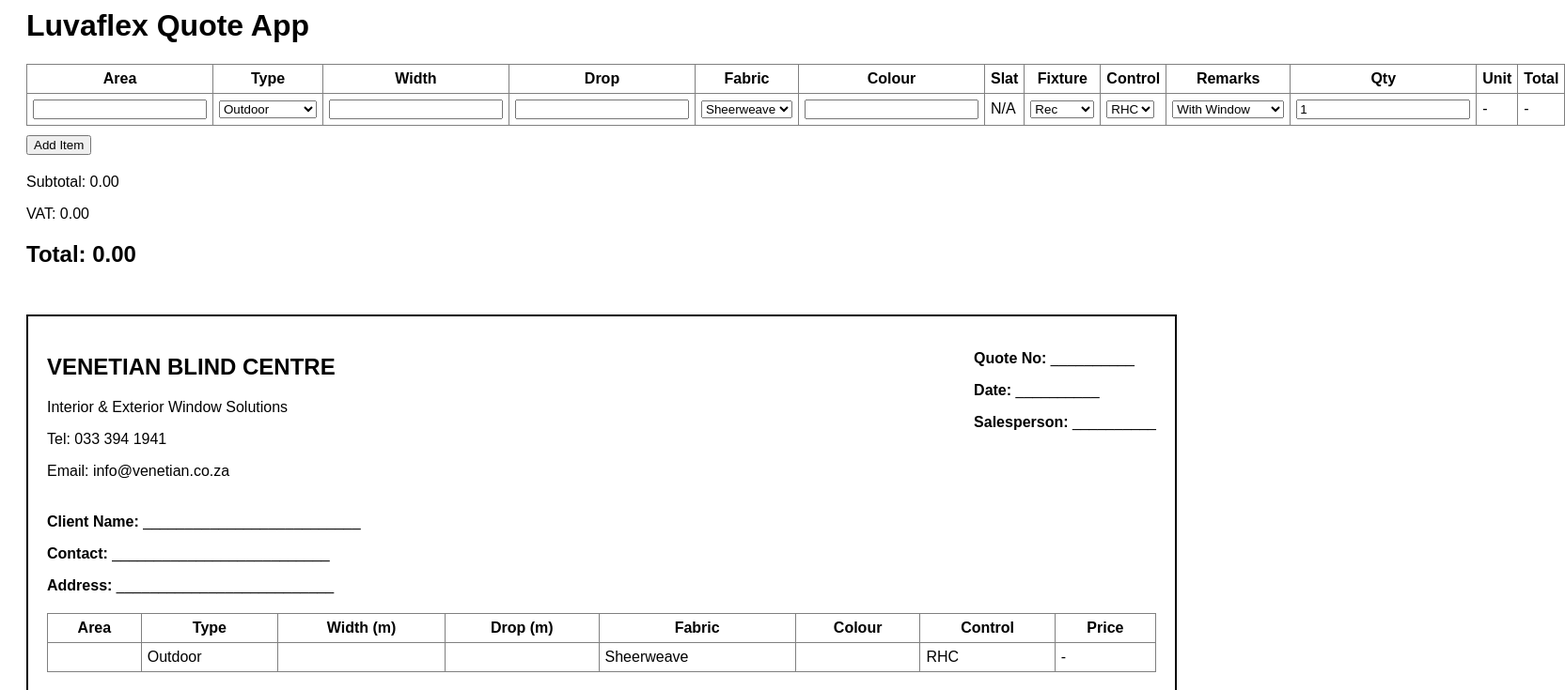
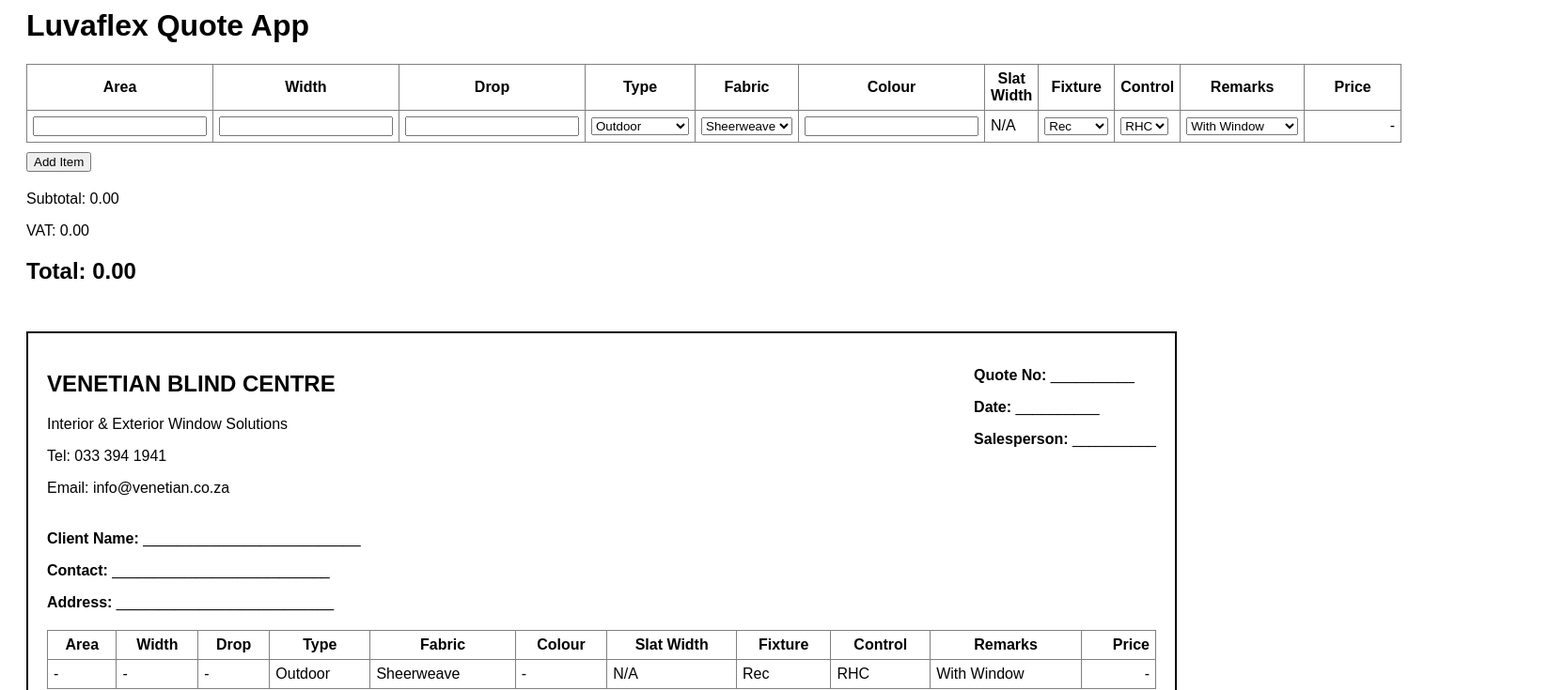
Before and after one commit to vbcsales2-prog/luvaflex-app, a Next.js app: page / in a window 1280 px wide. Shown: the part 40-775 px from the top of the page at 94% size, 1665 px wide, since content can reach past the window. Built offline with nearby package versions, Linux system fonts and the light colour scheme.

Commit message:
Update page.tsx

```diff
--- a/app/page.tsx
+++ b/app/page.tsx
@@ -24,22 +24,18 @@
   type: BlindType;
   width: number | "";
   drop: number | "";
-  qty: number;
-
   fabric: string;
   colour: string;
   slat: string;
   fixture: string;
   control: string;
   remarks: string;
-
   manualPrice?: number;
   editingPrice?: boolean;
 };
 
 type ComputedItem = Item & {
-  unit: number;
-  total: number;
+  price: number;
   pending?: boolean;
   custom?: boolean;
   manual?: boolean;
@@ -150,6 +146,11 @@
   return type === "Outdoor" ? "With Window" : "";
 }
 
+function displayValue(value: string | number | "" | undefined): string {
+  if (value === "" || value === undefined) return "-";
+  return String(value);
+}
+
 export default function Page() {
   const [items, setItems] = useState<Item[]>([
     {
@@ -158,7 +159,6 @@
       type: "Outdoor",
       width: "",
       drop: "",
-      qty: 1,
       fabric: "Sheerweave",
       colour: "",
       slat: "",
@@ -169,7 +169,7 @@
   ]);
 
   const update = <K extends keyof Item>(id: string, field: K, value: Item[K]) => {
-    setItems((prev) => prev.map((i) => (i.id === id ? { ...i, [field]: value } : i)));
+    setItems((prev) => prev.map((item) => (item.id === id ? { ...item, [field]: value } : item)));
   };
 
   const addItem = () => {
@@ -181,7 +181,6 @@
         type: "Outdoor",
         width: "",
         drop: "",
-        qty: 1,
         fabric: "Sheerweave",
         colour: "",
         slat: "",
@@ -193,19 +192,18 @@
   };
 
   const computed: ComputedItem[] = useMemo(() => {
-    return items.map((i) => {
-      let unit = 0;
-      let total = 0;
-      let manual = false;
+    return items.map((item) => {
+      let price = 0;
       let pending = false;
       let custom = false;
+      let manual = false;
 
-      if (i.type === "Outdoor") {
-        if (i.width === "" || i.drop === "") {
+      if (item.type === "Outdoor") {
+        if (item.width === "" || item.drop === "") {
           pending = true;
         } else {
-          const widthMm = Math.ceil(Number(i.width) * 1000);
-          const dropMm = Math.ceil(Number(i.drop) * 1000);
+          const widthMm = Math.ceil(Number(item.width) * 1000);
+          const dropMm = Math.ceil(Number(item.drop) * 1000);
 
           const roundedWidth = roundUp(widthMm, WIDTH_STEPS_MM);
           const roundedDrop = roundUp(dropMm, DROP_STEPS_MM);
@@ -214,24 +212,22 @@
             custom = true;
           } else {
             const base = BASE_PRICE_GRID[roundedDrop][roundedWidth];
-            const addon = i.remarks === "With Window" ? CLEAR_WINDOW_ADDON[roundedWidth] : 0;
-            unit = base + addon;
+            const addon = item.remarks === "With Window" ? CLEAR_WINDOW_ADDON[roundedWidth] : 0;
+            price = base + addon;
           }
         }
       } else {
         manual = true;
-        if (typeof i.manualPrice === "number" && !Number.isNaN(i.manualPrice)) {
-          unit = i.manualPrice;
+        if (typeof item.manualPrice === "number" && !Number.isNaN(item.manualPrice)) {
+          price = item.manualPrice;
         }
       }
 
-      total = unit * (Number(i.qty) || 0);
-
-      return { ...i, unit, total, manual, pending, custom };
+      return { ...item, price, pending, custom, manual };
     });
   }, [items]);
 
-  const subtotal = computed.reduce((s, i) => s + i.total, 0);
+  const subtotal = computed.reduce((sum, item) => sum + item.price, 0);
   const vat = subtotal * VAT_RATE;
   const grandTotal = subtotal + vat;
 
@@ -239,61 +235,34 @@
     <div style={{ padding: 20, fontFamily: "Arial" }}>
       <h1>Luvaflex Quote App</h1>
 
-      <table border={1} cellPadding={6} style={{ width: "100%", marginTop: 20, borderCollapse: "collapse" }}>
+      <table
+        border={1}
+        cellPadding={6}
+        style={{ width: "100%", marginTop: 20, borderCollapse: "collapse" }}
+      >
         <thead>
           <tr>
             <th>Area</th>
-            <th>Type</th>
             <th>Width</th>
             <th>Drop</th>
+            <th>Type</th>
             <th>Fabric</th>
             <th>Colour</th>
-            <th>Slat</th>
+            <th>Slat Width</th>
             <th>Fixture</th>
             <th>Control</th>
             <th>Remarks</th>
-            <th>Qty</th>
-            <th>Unit</th>
-            <th>Total</th>
+            <th>Price</th>
           </tr>
         </thead>
 
         <tbody>
-          {computed.map((i) => (
-            <tr key={i.id}>
-              <td>
-                <input value={i.area} onChange={(e) => update(i.id, "area", e.target.value)} />
-              </td>
-
-              <td>
-                <select
-                  value={i.type}
-                  onChange={(e) => {
-                    const newType = e.target.value as BlindType;
-                    const controls = getControlOptions(newType);
-                    update(i.id, "type", newType);
-                    update(i.id, "control", controls[0]);
-                    update(i.id, "fabric", defaultFabric(newType));
-                    update(i.id, "remarks", defaultRemarks(newType));
-                    update(i.id, "slat", defaultSlat(newType));
-                    update(i.id, "manualPrice", undefined);
-                    update(i.id, "editingPrice", false);
-                  }}
-                >
-                  {TYPES.map((t) => (
-                    <option key={t} value={t}>
-                      {t}
-                    </option>
-                  ))}
-                </select>
-              </td>
-
+          {computed.map((item) => (
+            <tr key={item.id}>
               <td>
                 <input
-                  type="number"
-                  step="0.001"
-                  value={i.width}
-                  onChange={(e) => update(i.id, "width", e.target.value === "" ? "" : Number(e.target.value))}
+                  value={item.area}
+                  onChange={(e) => update(item.id, "area", e.target.value)}
                 />
               </td>
 
@@ -301,46 +270,100 @@
                 <input
                   type="number"
                   step="0.001"
-                  value={i.drop}
-                  onChange={(e) => update(i.id, "drop", e.target.value === "" ? "" : Number(e.target.value))}
+                  value={item.width}
+                  onChange={(e) =>
+                    update(item.id, "width", e.target.value === "" ? "" : Number(e.target.value))
+                  }
                 />
               </td>
 
               <td>
-                {i.type === "Outdoor" ? (
-                  <select value={i.fabric} onChange={(e) => update(i.id, "fabric", e.target.value)}>
+                <input
+                  type="number"
+                  step="0.001"
+                  value={item.drop}
+                  onChange={(e) =>
+                    update(item.id, "drop", e.target.value === "" ? "" : Number(e.target.value))
+                  }
+                />
+              </td>
+
+              <td>
+                <select
+                  value={item.type}
+                  onChange={(e) => {
+                    const newType = e.target.value as BlindType;
+                    const controls = getControlOptions(newType);
+                    update(item.id, "type", newType);
+                    update(item.id, "control", controls[0]);
+                    update(item.id, "fabric", defaultFabric(newType));
+                    update(item.id, "remarks", defaultRemarks(newType));
+                    update(item.id, "slat", defaultSlat(newType));
+                    update(item.id, "manualPrice", undefined);
+                    update(item.id, "editingPrice", false);
+                  }}
+                >
+                  {TYPES.map((type) => (
+                    <option key={type} value={type}>
+                      {type}
+                    </option>
+                  ))}
+                </select>
+              </td>
+
+              <td>
+                {item.type === "Outdoor" ? (
+                  <select
+                    value={item.fabric}
+                    onChange={(e) => update(item.id, "fabric", e.target.value)}
+                  >
                     <option value="Sheerweave">Sheerweave</option>
                     <option value="PVC">PVC</option>
                     <option value="Ribtext">Ribtext</option>
                   </select>
                 ) : (
-                  <input value={i.fabric} onChange={(e) => update(i.id, "fabric", e.target.value)} />
+                  <input
+                    value={item.fabric}
+                    onChange={(e) => update(item.id, "fabric", e.target.value)}
+                  />
                 )}
               </td>
 
               <td>
-                <input value={i.colour} onChange={(e) => update(i.id, "colour", e.target.value)} />
+                <input
+                  value={item.colour}
+                  onChange={(e) => update(item.id, "colour", e.target.value)}
+                />
               </td>
 
               <td>
-                {getSlatMode(i.type) === "venetian" ? (
-                  <select value={i.slat || "25mm"} onChange={(e) => update(i.id, "slat", e.target.value)}>
+                {getSlatMode(item.type) === "venetian" ? (
+                  <select
+                    value={item.slat || "25mm"}
+                    onChange={(e) => update(item.id, "slat", e.target.value)}
+                  >
                     <option value="25mm">25mm</option>
                     <option value="50mm">50mm</option>
                   </select>
-                ) : getSlatMode(i.type) === "vertical" ? (
-                  <select value={i.slat || "90mm"} onChange={(e) => update(i.id, "slat", e.target.value)}>
+                ) : getSlatMode(item.type) === "vertical" ? (
+                  <select
+                    value={item.slat || "90mm"}
+                    onChange={(e) => update(item.id, "slat", e.target.value)}
+                  >
                     <option value="90mm">90mm</option>
                     <option value="127mm">127mm</option>
                     <option value="250mm">250mm</option>
                   </select>
                 ) : (
-                  "N/A"
+                  <span>N/A</span>
                 )}
               </td>
 
               <td>
-                <select value={i.fixture} onChange={(e) => update(i.id, "fixture", e.target.value)}>
+                <select
+                  value={item.fixture}
+                  onChange={(e) => update(item.id, "fixture", e.target.value)}
+                >
                   <option value="Rec">Rec</option>
                   <option value="F/F">F/F</option>
                   <option value="Custom">Custom</option>
@@ -348,65 +371,62 @@
               </td>
 
               <td>
-                <select value={i.control} onChange={(e) => update(i.id, "control", e.target.value)}>
-                  {getControlOptions(i.type).map((c) => (
-                    <option key={c} value={c}>
-                      {c}
+                <select
+                  value={item.control}
+                  onChange={(e) => update(item.id, "control", e.target.value)}
+                >
+                  {getControlOptions(item.type).map((option) => (
+                    <option key={option} value={option}>
+                      {option}
                     </option>
                   ))}
                 </select>
               </td>
 
               <td>
-                {i.type === "Outdoor" ? (
-                  <select value={i.remarks} onChange={(e) => update(i.id, "remarks", e.target.value)}>
+                {item.type === "Outdoor" ? (
+                  <select
+                    value={item.remarks}
+                    onChange={(e) => update(item.id, "remarks", e.target.value)}
+                  >
                     <option value="With Window">With Window</option>
                     <option value="Without Window">Without Window</option>
                   </select>
                 ) : (
-                  <input value={i.remarks} onChange={(e) => update(i.id, "remarks", e.target.value)} />
+                  <input
+                    value={item.remarks}
+                    onChange={(e) => update(item.id, "remarks", e.target.value)}
+                  />
                 )}
               </td>
 
-              <td>
+              <td style={{ textAlign: "right", minWidth: 90 }}>
+                {item.manual ? (
+                  item.editingPrice ? (
                     <input
                       type="number"
-                  value={i.qty}
-                  onChange={(e) => update(i.id, "qty", Math.max(0, Number(e.target.value) || 0))}
-                />
-              </td>
-
-              <td>
-                {i.manual ? (
-                  i.editingPrice ? (
-                    <input
-                      type="number"
-                      defaultValue={i.manualPrice ?? ""}
+                      defaultValue={item.manualPrice ?? ""}
                       onBlur={(e) => {
-                        update(i.id, "manualPrice", Number(e.target.value) || 0);
-                        update(i.id, "editingPrice", false);
+                        update(item.id, "manualPrice", Number(e.target.value) || 0);
+                        update(item.id, "editingPrice", false);
                       }}
                       autoFocus
                     />
                   ) : (
                     <span
                       style={{ cursor: "pointer", color: "blue" }}
-                      onClick={() => update(i.id, "editingPrice", true)}
+                      onClick={() => update(item.id, "editingPrice", true)}
                     >
-                      {i.manualPrice ? currency(i.manualPrice) : "Manual Entry"}
+                      {item.manualPrice ? currency(item.manualPrice) : "Manual Entry"}
                     </span>
                   )
-                ) : i.pending ? (
+                ) : item.pending ? (
                   "-"
-                ) : i.custom ? (
+                ) : item.custom ? (
                   <span style={{ color: "red", fontWeight: 600 }}>Custom Quote</span>
                 ) : (
-                  currency(i.unit)
+                  currency(item.price)
                 )}
-              </td>
-
-              <td>
-                {i.pending ? "-" : i.custom ? "-" : i.total ? currency(i.total) : "-"}
               </td>
             </tr>
           ))}
@@ -422,19 +442,16 @@
         <p>VAT: {currency(vat)}</p>
         <h2>Total: {currency(grandTotal)}</h2>
       </div>
-      {/* ================= QUOTE PREVIEW ================= */}
 
-<div style={{
+      <div
+        style={{
           marginTop: 50,
           padding: 20,
           border: "2px solid #000",
-  background: "#fff"
-}}>
-
-  {/* HEADER */}
-  <div style={{ display: "flex", justifyContent: "space-between" }}>
-
-    {/* COMPANY */}
+          background: "#fff",
+        }}
+      >
+        <div style={{ display: "flex", justifyContent: "space-between", alignItems: "flex-start" }}>
           <div>
             <h2>VENETIAN BLIND CENTRE</h2>
             <p>Interior & Exterior Window Solutions</p>
@@ -442,66 +459,91 @@
             <p>Email: info@venetian.co.za</p>
           </div>
 
-    {/* QUOTE INFO */}
           <div>
-      <p><b>Quote No:</b> __________</p>
-      <p><b>Date:</b> __________</p>
-      <p><b>Salesperson:</b> __________</p>
+            <p>
+              <b>Quote No:</b> __________
+            </p>
+            <p>
+              <b>Date:</b> __________
+            </p>
+            <p>
+              <b>Salesperson:</b> __________
+            </p>
+          </div>
         </div>
 
+        <div style={{ marginTop: 20 }}>
+          <p>
+            <b>Client Name:</b> __________________________
+          </p>
+          <p>
+            <b>Contact:</b> __________________________
+          </p>
+          <p>
+            <b>Address:</b> __________________________
+          </p>
         </div>
 
-  {/* CLIENT */}
-  <div style={{ marginTop: 20 }}>
-    <p><b>Client Name:</b> __________________________</p>
-    <p><b>Contact:</b> __________________________</p>
-    <p><b>Address:</b> __________________________</p>
-  </div>
-
-  {/* TABLE */}
-  <table border={1} cellPadding={6} style={{ width: "100%", marginTop: 20, borderCollapse: "collapse" }}>
+        <table
+          border={1}
+          cellPadding={6}
+          style={{ width: "100%", marginTop: 20, borderCollapse: "collapse" }}
+        >
           <thead>
             <tr>
               <th>Area</th>
+              <th>Width</th>
+              <th>Drop</th>
               <th>Type</th>
-        <th>Width (m)</th>
-        <th>Drop (m)</th>
               <th>Fabric</th>
               <th>Colour</th>
+              <th>Slat Width</th>
+              <th>Fixture</th>
               <th>Control</th>
-        <th>Price</th>
+              <th>Remarks</th>
+              <th style={{ textAlign: "right" }}>Price</th>
             </tr>
           </thead>
 
           <tbody>
-      {computed.map(i => (
-        <tr key={i.id}>
-          <td>{i.area}</td>
-          <td>{i.type}</td>
-          <td>{i.width}</td>
-          <td>{i.drop}</td>
-          <td>{i.fabric}</td>
-          <td>{i.colour}</td>
-          <td>{i.control}</td>
-          <td>{i.total ? currency(i.total) : "-"}</td>
+            {computed.map((item) => (
+              <tr key={item.id}>
+                <td>{displayValue(item.area)}</td>
+                <td>{displayValue(item.width)}</td>
+                <td>{displayValue(item.drop)}</td>
+                <td>{displayValue(item.type)}</td>
+                <td>{displayValue(item.fabric)}</td>
+                <td>{displayValue(item.colour)}</td>
+                <td>
+                  {getSlatMode(item.type) === "na" ? "N/A" : displayValue(item.slat)}
+                </td>
+                <td>{displayValue(item.fixture)}</td>
+                <td>{displayValue(item.control)}</td>
+                <td>{displayValue(item.remarks)}</td>
+                <td style={{ textAlign: "right" }}>
+                  {item.pending ? "-" : item.custom ? "-" : item.price ? currency(item.price) : "-"}
+                </td>
               </tr>
             ))}
           </tbody>
         </table>
 
-  {/* TOTALS */}
         <div style={{ marginTop: 20, textAlign: "right" }}>
-    <p><b>Subtotal:</b> {currency(subtotal)}</p>
-    <p><b>VAT:</b> {currency(vat)}</p>
+          <p>
+            <b>Subtotal:</b> {currency(subtotal)}
+          </p>
+          <p>
+            <b>VAT:</b> {currency(vat)}
+          </p>
           <h3>Total: {currency(grandTotal)}</h3>
         </div>
 
-  {/* NOTES */}
         <div style={{ marginTop: 20 }}>
-    <p><b>Notes:</b></p>
+          <p>
+            <b>Notes:</b>
+          </p>
           <p>All quotations are valid for 7 days. Lead time 10–12 working days.</p>
         </div>
-
       </div>
     </div>
   );
```
Lines whose indentation alone changed are shown as unchanged.
